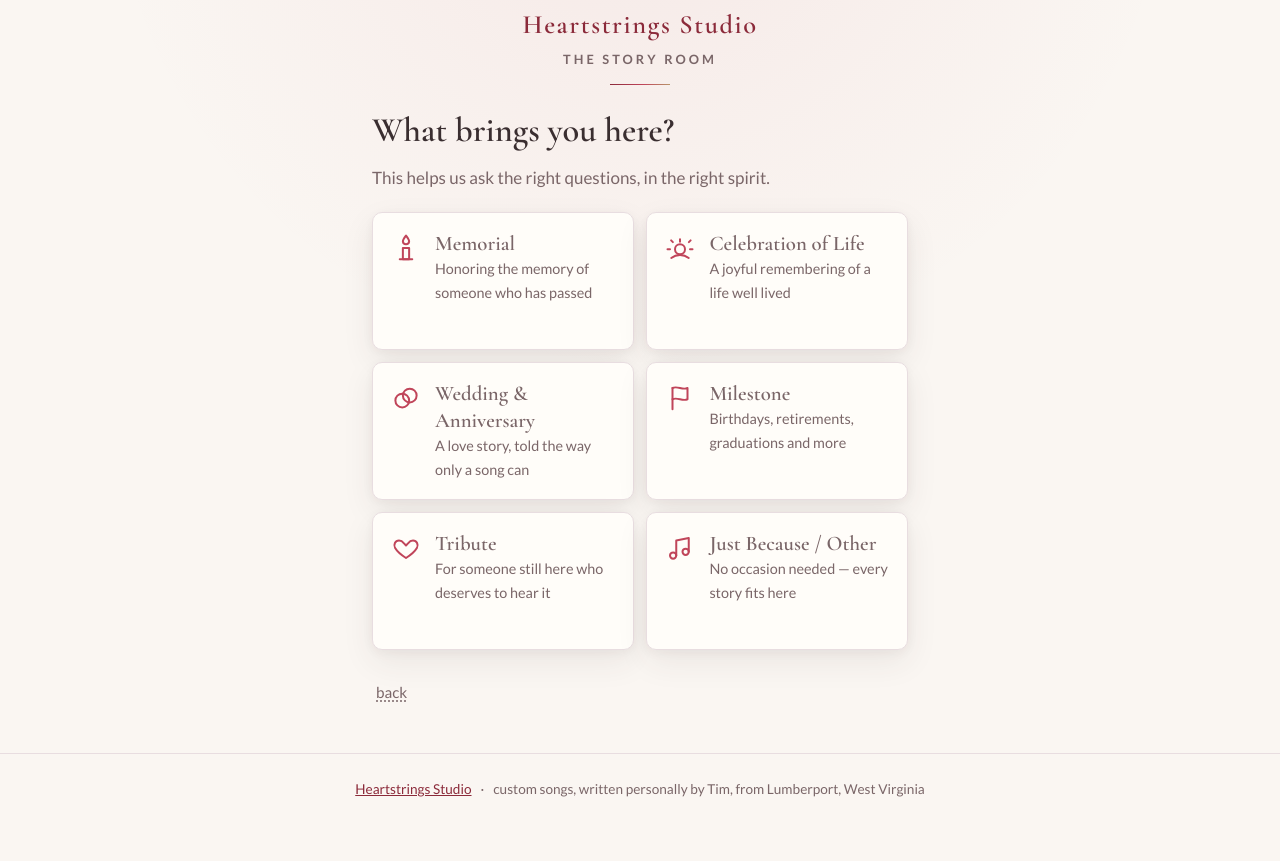
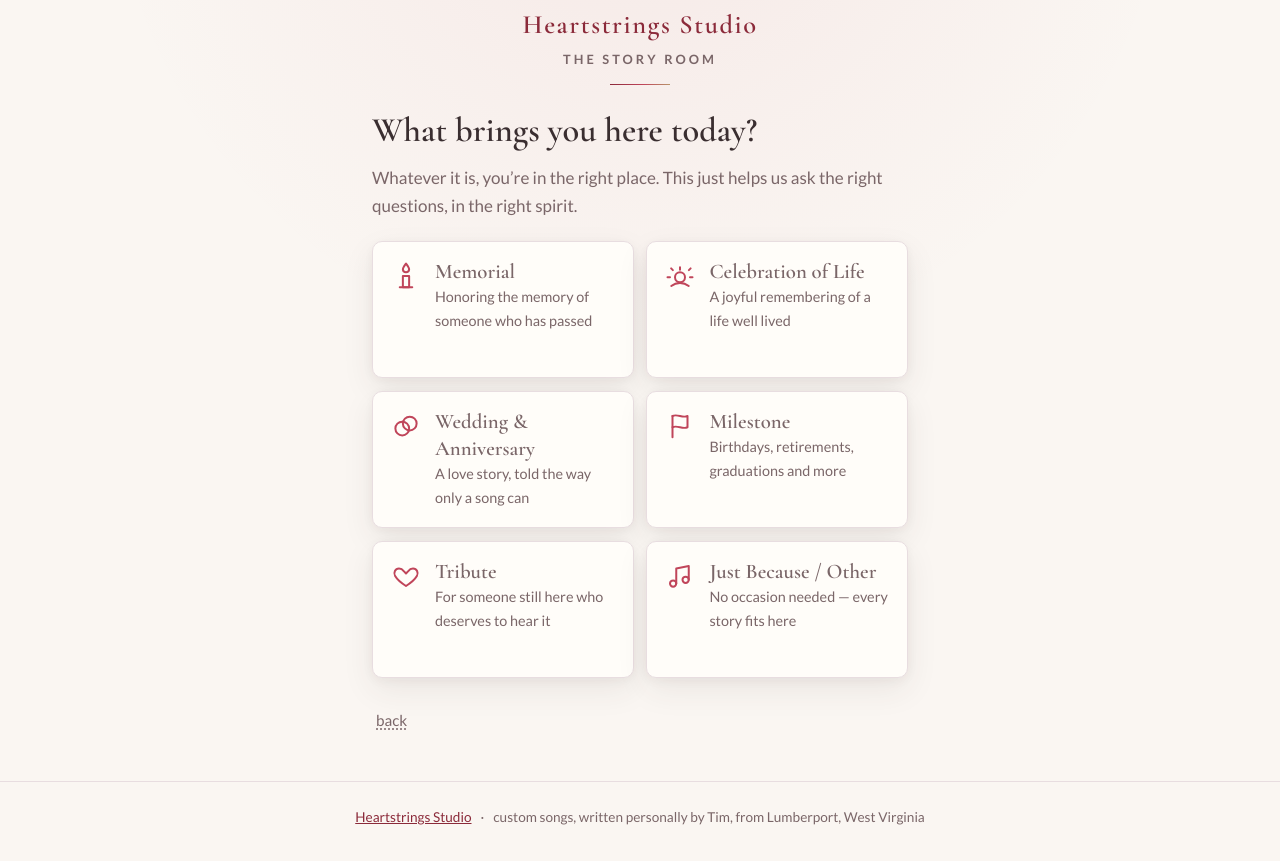
Before and after one commit to heartstringsstudio/storyroom, a plain HTML site: page index.html in a window 1280 px wide. Both pictures are taken after a click on the button "Share your story". Shown: the part 77-938 px from the top of the page. Before the commit the page ends 910 px from the top, so only its background shows below. Drawn offline with nearby package versions, Linux system fonts and the light colour scheme.

Commit message:
Remove pricing and turnaround claims, warm the Story Room copy (#6)
The welcome screen led with a "$150 flat · 48–72 hours · one lyric
revision" badge, the review screen listed the full price sheet, and the
memorial path quoted 48–72 hour standard delivery with a paid rush
option. None of that is accurate, and it isn't what a funeral home's
families should be reading while they're telling us about someone they
just lost. All of it is gone.

In its place:

- The welcome badge now reads "Written by hand · One story at a time,"
  keeping the visual anchor without leading with a price.
- The review screen closes with a next-steps note — nothing to pay,
  nothing to decide, we reach out personally once we've read the story.
- Memorial timing reassures without committing to a clock: the song will
  be ready when the family needs it.
- The other five occasions traded "reply within a day" for "we'll be in
  touch soon," so no path carries a promise we haven't made.

Also warmed the shared screens — welcome, occasion picker, contact,
review, and confirmation — so the tone stays embracing on the memorial
path while still reading naturally for weddings, milestones, tributes,
celebrations, and just-because songs.

Renamed the .pricing style hook to .next-step to match what it holds now,
and updated the README test checklist accordingly.


Claude-Session: https://claude.ai/code/session_01HYVk7JJNhw3azr5h7PadGD

Co-authored-by: Claude <noreply@anthropic.com>

```diff
--- a/app.js
+++ b/app.js
@@ -44,9 +44,9 @@ var OCCASIONS = {
     label: 'Memorial',
     desc: 'Honoring the memory of someone who has passed',
     icon: 'candle',
-    presend: 'We’ll read every word with care and reply within a day. Most songs are delivered within 48–72 hours.',
+    presend: 'We’ll read every word with care, and we’ll make sure the song is ready when your family needs it.',
     doneTitle: 'Your story is in careful hands.',
-    doneBody: 'Thank you for trusting us with them. We’ll read every word with care and reply within a day with the next steps.',
+    doneBody: 'Thank you for trusting us with them. We’ll read every word, and we’ll make sure the song is with you when your family needs it — that part is ours to carry now.',
     questions: [
       {
         id: 'about',
@@ -97,7 +97,7 @@ var OCCASIONS = {
         id: 'event',
         label: 'SERVICE OR GATHERING',
         q: 'Is there a service or gathering this song is for?',
-        sub: 'If so, tell us when. Standard delivery is 48–72 hours, and rush delivery is available when the date is closer.',
+        sub: 'If so, tell us when, and we’ll make sure the song is ready in time. That worry is off your list.',
         isEvent: true
       },
       {
@@ -113,9 +113,9 @@ var OCCASIONS = {
     label: 'Celebration of Life',
     desc: 'A joyful remembering of a life well lived',
     icon: 'sun',
-    presend: 'We’ll read every word with care and reply within a day.',
+    presend: 'We’ll read every word with care, and we’ll be in touch soon.',
     doneTitle: 'Your story made it safely.',
-    doneBody: 'Thank you for sharing a life worth celebrating. We’ll read every word with care and reply within a day.',
+    doneBody: 'Thank you for sharing a life worth celebrating. We’ll read every word with care, and we’ll be in touch soon.',
     questions: [
       {
         id: 'about',
@@ -182,9 +182,9 @@ var OCCASIONS = {
     label: 'Wedding & Anniversary',
     desc: 'A love story, told the way only a song can',
     icon: 'rings',
-    presend: 'We’ll read every word with care and reply within a day.',
+    presend: 'We’ll read every word with care, and we’ll be in touch soon.',
     doneTitle: 'Your story made it safely.',
-    doneBody: 'Thank you — love stories are our favorite kind of homework. We’ll read every word with care and reply within a day.',
+    doneBody: 'Thank you — love stories are our favorite kind of homework. We’ll read every word with care, and we’ll be in touch soon.',
     questions: [
       {
         id: 'about',
@@ -250,9 +250,9 @@ var OCCASIONS = {
     label: 'Milestone',
     desc: 'Birthdays, retirements, graduations and more',
     icon: 'flag',
-    presend: 'We’ll read every word with care and reply within a day.',
+    presend: 'We’ll read every word with care, and we’ll be in touch soon.',
     doneTitle: 'Your story made it safely.',
-    doneBody: 'Thank you — somebody’s big day just got bigger. We’ll read every word with care and reply within a day.',
+    doneBody: 'Thank you — somebody’s big day just got bigger. We’ll read every word with care, and we’ll be in touch soon.',
     questions: [
       {
         id: 'about',
@@ -318,9 +318,9 @@ var OCCASIONS = {
     label: 'Tribute',
     desc: 'For someone still here who deserves to hear it',
     icon: 'laurel',
-    presend: 'We’ll read every word with care and reply within a day.',
+    presend: 'We’ll read every word with care, and we’ll be in touch soon.',
     doneTitle: 'Your story made it safely.',
-    doneBody: 'Thank you. The best time to tell somebody what they mean is while they can still hear it — and you just did. We’ll read every word with care and reply within a day.',
+    doneBody: 'Thank you. The best time to tell somebody what they mean is while they can still hear it — and you just did. We’ll read every word with care, and we’ll be in touch soon.',
     questions: [
       {
         id: 'about',
@@ -386,9 +386,9 @@ var OCCASIONS = {
     label: 'Just Because / Other',
     desc: 'No occasion needed — every story fits here',
     icon: 'note',
-    presend: 'We’ll read every word with care and reply within a day.',
+    presend: 'We’ll read every word with care, and we’ll be in touch soon.',
     doneTitle: 'Your story made it safely.',
-    doneBody: 'Thank you — the best songs often arrive for no occasion at all. We’ll read every word with care and reply within a day.',
+    doneBody: 'Thank you — the best songs often arrive for no occasion at all. We’ll read every word with care, and we’ll be in touch soon.',
     questions: [
       {
         id: 'about',
@@ -542,9 +542,11 @@ function renderWelcome() {
   return '' +
     '<div class="welcome">' +
     '<h1>Every song starts with a story.<br>Tell us yours.</h1>' +
-    '<p>No forms to fight with — just a few gentle questions, one at a time. ' +
-    'Your answers go directly to Tim, who writes every Heartstrings song personally in Lumberport, West Virginia.</p>' +
-    '<span class="offer-note">$150 flat · 48–72 hours · one lyric revision</span>' +
+    '<p>No forms to fight with — just a few gentle questions, one at a time, ' +
+    'asked the way a friend would ask them. Your answers go directly to Tim, who writes ' +
+    'every Heartstrings song personally in Lumberport, West Virginia. Take all the time ' +
+    'you need. Nothing you share here is too small, and you can’t do this wrong.</p>' +
+    '<span class="offer-note">Written by hand · One story at a time</span>' +
     '<button class="btn" data-action="begin">Share your story</button>' +
     '</div>';
 }
@@ -560,8 +562,9 @@ function renderOccasion() {
       '</button></li>';
   }).join('');
   return '' +
-    '<h1>What brings you here?</h1>' +
-    '<p class="soft">This helps us ask the right questions, in the right spirit.</p>' +
+    '<h1>What brings you here today?</h1>' +
+    '<p class="soft">Whatever it is, you’re in the right place. This just helps us ask the ' +
+    'right questions, in the right spirit.</p>' +
     '<ul class="cards">' + cards + '</ul>' +
     '<div class="nav-row"><button class="link-btn" data-action="back-welcome">back</button></div>';
 }
@@ -616,7 +619,7 @@ function renderContact() {
   return '' +
     dotsHtml() +
     '<h2 id="question-heading">One last thing — where can we reach you?</h2>' +
-    '<p class="sub-prompt">So we can send word when your song is ready to begin.</p>' +
+    '<p class="sub-prompt">Just so we can send word once your story is safely with us.</p>' +
     '<label for="c-name">Your name</label>' +
     '<input type="text" id="c-name" autocomplete="name" value="' + esc(state.contact.name) + '">' +
     '<label for="c-email">Email</label>' +
@@ -656,7 +659,7 @@ function renderReview() {
     (state.contact.heard ? '\nHeard about us: ' + esc(state.contact.heard) : '') + '</p>' +
     '</section>';
 
-  var pricing = 'Every song is $150 flat and includes one lyric revision, a personal keepsake page, MP3, lyric sheet, and custom album art. Commercial licensing is $100; rush delivery is $50 when needed.';
+  var nextStep = 'There’s nothing to pay and nothing to decide here. Once we’ve read your story, we’ll reach out personally with the next steps and answer anything you’d like to ask.';
 
   var errorBox = state.sendError
     ? '<div class="error-box" role="alert">' +
@@ -668,11 +671,12 @@ function renderReview() {
 
   return '' +
     '<h2>Here’s your story, just as you told it.</h2>' +
-    '<p class="soft">Read it over if you like — or don’t. It’s already just right.</p>' +
+    '<p class="soft">Read it over if you like — or don’t. It’s already enough, ' +
+    'exactly the way you said it.</p>' +
     sections +
     errorBox +
     '<p class="presend">' + esc(occ.presend) + '</p>' +
-    '<p class="pricing">' + esc(pricing) + '</p>' +
+    '<p class="next-step">' + esc(nextStep) + '</p>' +
     '<p class="privacy-brief">Your story is sent securely to Heartstrings Studio through Formspree and is used only to create and discuss your custom song.</p>' +
     '<div class="nav-row">' +
     '<button class="btn-quiet" data-action="back">Back</button>' +
@@ -690,7 +694,8 @@ function renderDone() {
     '<svg class="heart-mark" viewBox="0 0 24 24" aria-hidden="true"><path d="M12 21s-7.5-4.9-10-9.3C.3 8.6 2 5 5.5 5c2 0 3.4 1.1 4.2 2.3L12 10l2.3-2.7C15.1 6.1 16.5 5 18.5 5 22 5 23.7 8.6 22 11.7 19.5 16.1 12 21 12 21z"/></svg>' +
     '<h1>' + esc(occ.doneTitle) + '</h1>' +
     '<p class="soft">' + esc(occ.doneBody) + '</p>' +
-    '<p class="soft">Keep an eye out for a reply from <strong>heartstringsstudiowv@gmail.com</strong>.</p>' +
+    '<p class="soft">Watch for a note from <strong>heartstringsstudiowv@gmail.com</strong> — ' +
+    'it’ll come from a real person, not a robot.</p>' +
     '<p><a href="https://heartstringsstudio.github.io/heartstringsstudio/">Back to Heartstrings Studio</a></p>' +
     '</div>';
 }
--- a/styles.css
+++ b/styles.css
@@ -430,7 +430,7 @@ label .optional {
   color: var(--ink-soft);
 }
 
-.pricing {
+.next-step {
   font-size: 0.92rem;
   color: var(--ink-soft);
   margin-bottom: 1.25rem;
```
Also changed, not shown: 1 other file.
